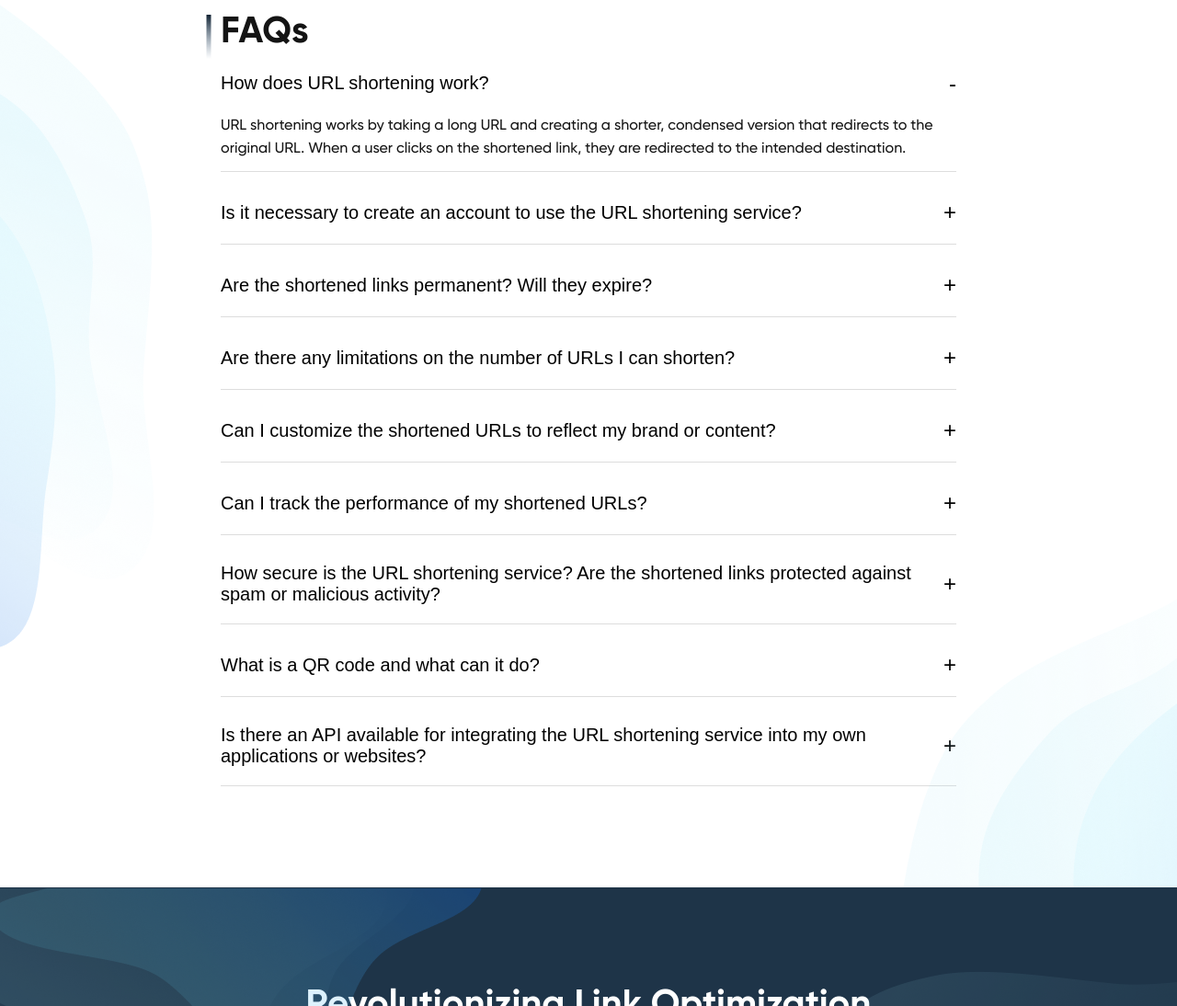
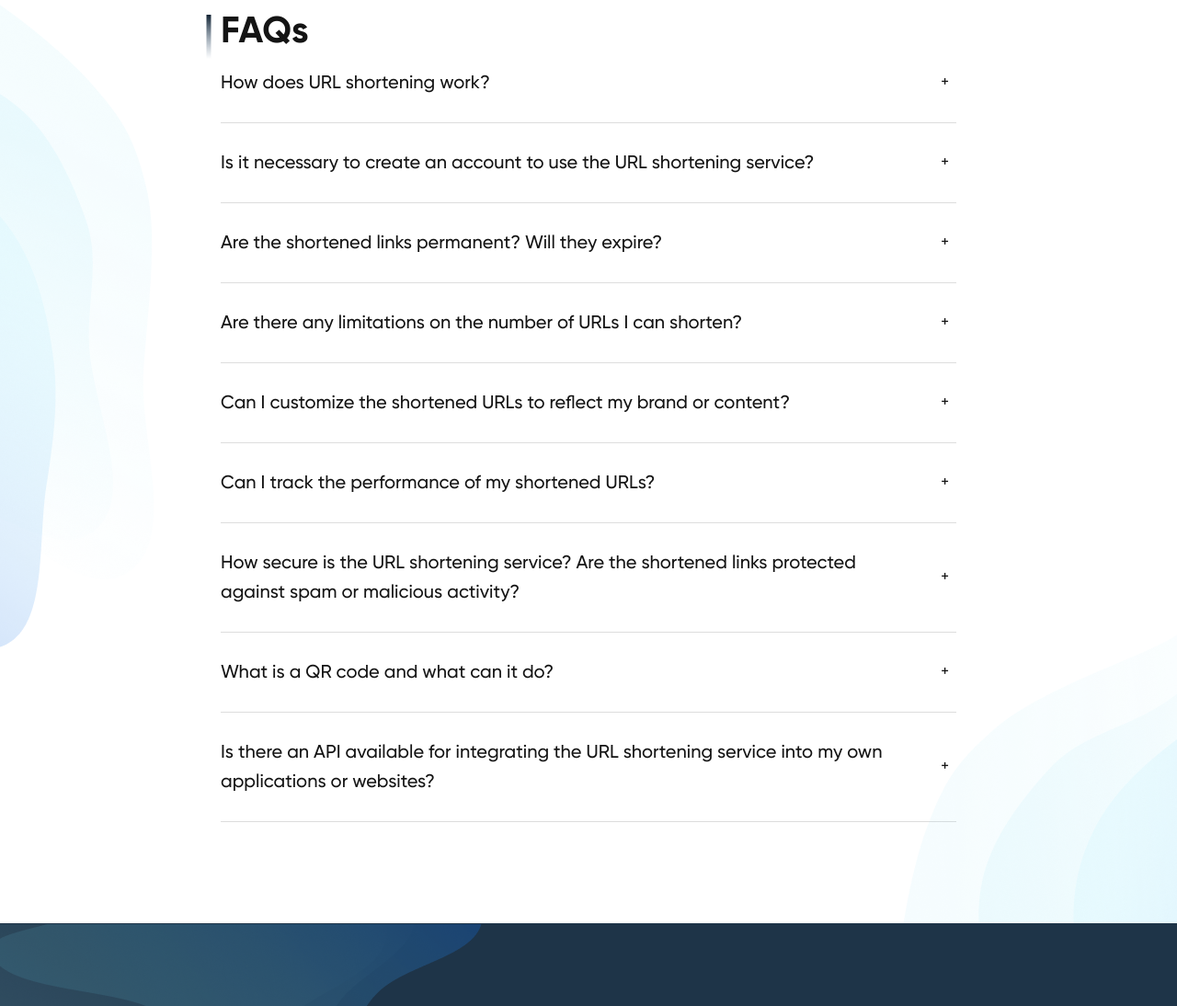
Before and after one commit to Dapo-dan/AltSchool_CSS, a plain HTML site: page assignment6/index.html in a window 1280 px wide. Shown: the part 3569-4663 px from the top of the page at 92% size. Drawn offline with Linux system fonts and the light colour scheme.

Commit message:
feat: refactor FAQ section to use details and summary elements for improved accessibility and user experience

```diff
--- a/assignment6/index.html
+++ b/assignment6/index.html
@@ -191,65 +191,94 @@
       <div class="intro">
         <h1>FAQs</h1>
       </div>
-      <div class="faq-item">
-        <button class="faq-question">
+      <details name="faq">
+        <summary>
           How does URL shortening work?
-          <span class="toggle-icon">-</span>
-        </button>
-        <div class="faq-answer">
+        </summary>
+        <p>
           URL shortening works by taking a long URL and creating a shorter, condensed version that redirects to the
           original URL. When a user clicks on the shortened link, they are redirected to the intended destination.
-        </div>
-      </div>
-      <div class="faq-item">
-        <button class="faq-question">
+        </p>
+      </details>
+
+      <details name="faq">
+        <summary>
           Is it necessary to create an account to use the URL shortening service?
-          <span class="toggle-icon">+</span>
-        </button>
-      </div>
-      <div class="faq-item">
-        <button class="faq-question">
+        </summary>
+        <p>
+          No, you can use the URL shortening service without creating an account. However, creating an account provides
+          additional features like tracking and analytics.
+        </p>
+      </details>
+
+      <details name="faq">
+        <summary>
           Are the shortened links permanent? Will they expire?
-          <span class="toggle-icon">+</span>
-        </button>
-      </div>
-      <div class="faq-item">
-        <button class="faq-question">
+        </summary>
+        <p>
+          The shortened links are permanent and do not expire. However, you can delete them if you no longer need them.
+        </p>
+      </details>
+
+      <details name="faq">
+        <summary>
           Are there any limitations on the number of URLs I can shorten?
-          <span class="toggle-icon">+</span>
-        </button>
-      </div>
-      <div class="faq-item">
-        <button class="faq-question">
+        </summary>
+        <p>
+          There are no limitations on the number of URLs you can shorten. You can shorten as many URLs as you need.
+        </p>
+      </details>
+
+      <details name="faq">
+        <summary>
           Can I customize the shortened URLs to reflect my brand or content?
-          <span class="toggle-icon">+</span>
-        </button>
-      </div>
-      <div class="faq-item">
-        <button class="faq-question">
+        </summary>
+        <p>
+          Yes, you can customize the shortened URLs to reflect your brand or content. This feature is available for both
+          free and premium users.
+        </p>
+      </details>
+
+      <details name="faq">
+        <summary>
           Can I track the performance of my shortened URLs?
-          <span class="toggle-icon">+</span>
-        </button>
-      </div>
-      <div class="faq-item">
-        <button class="faq-question">
+        </summary>
+        <p>
+          Yes, you can track the performance of your shortened URLs. Our service provides detailed analytics on clicks,
+          geographic location, and more.
+        </p>
+      </details>
+
+      <details name="faq">
+        <summary>
           How secure is the URL shortening service? Are the shortened links protected against spam or malicious
           activity?
-          <span class="toggle-icon">+</span>
-        </button>
-      </div>
-      <div class="faq-item">
-        <button class="faq-question">
+        </summary>
+        <p>
+          Our URL shortening service is highly secure. We use advanced security measures to protect against spam and
+          malicious activity.
+        </p>
+      </details>
+
+      <details name="faq">
+        <summary>
           What is a QR code and what can it do?
-          <span class="toggle-icon">+</span>
-        </button>
-      </div>
-      <div class="faq-item">
-        <button class="faq-question">
+        </summary>
+        <p>
+          A QR code is a type of barcode that can be scanned using a smartphone or QR code reader. It can store
+          information such as URLs, contact details, and more.
+        </p>
+      </details>
+
+      <details name="faq">
+        <summary>
           Is there an API available for integrating the URL shortening service into my own applications or websites?
-          <span class="toggle-icon">+</span>
-        </button>
-      </div>
+        </summary>
+        <p>
+          Yes, we offer an API that allows you to integrate our URL shortening service into your own applications or
+          websites.
+        </p>
+      </details>
     </div>
     <div class="faq2"><img src="assets/faq2.png" alt="check"></div>
   </section>
--- a/assignment6/styles.css
+++ b/assignment6/styles.css
@@ -400,42 +400,41 @@ h1 span {
 .faq-container {
   max-width: 800px;
   margin: 0 auto;
-}
+  > details {
+    margin-bottom: 20px;
+    border-bottom: 1px solid #ddd;
+    padding-bottom: 10px;
 
-.faq-item {
-  margin-bottom: 20px;
-  border-bottom: 1px solid #ddd;
-  padding-bottom: 10px;
-}
+    > summary {
+      cursor: pointer;
+      margin-block-end: 0.5rem;
+      font-size: 20px;
+      padding-block: 0.5rem;
+      position: relative;
+      display: flex;
+      align-items: center;
+      padding-inline-end: 4rem;
 
-.faq-question {
-  width: 100%;
-  background: none;
-  border: none;
-  text-align: left;
-  font-size: 20px;
-  font-weight: 500;
-  padding: 10px 0;
-  display: flex;
-  justify-content: space-between;
-  align-items: center;
-  cursor: pointer;
-  outline: none;
-}
+      &::after {
+        content: "+";
+        position: absolute;
+        right: 0.5rem;
+        background: none;
+        border: none;
+        font-size: 16px;
+        cursor: pointer;
+        transition: transform 0.5s ease;
+      }
+    }
 
-.faq-question:hover {
-  color: #007bff;
-}
-
-.faq-answer {
-  font-size: 16px;
-  margin-top: 10px;
-  line-height: 1.6;
-  display: true;
-}
-
-.toggle-icon {
-  font-size: 24px;
+    &[open] {
+      > summary {
+        &::after {
+          content: "-";
+        }
+      }
+    }
+  }
 }
 
 .optimization-section {
```
Also changed, not shown: 1 other file.
